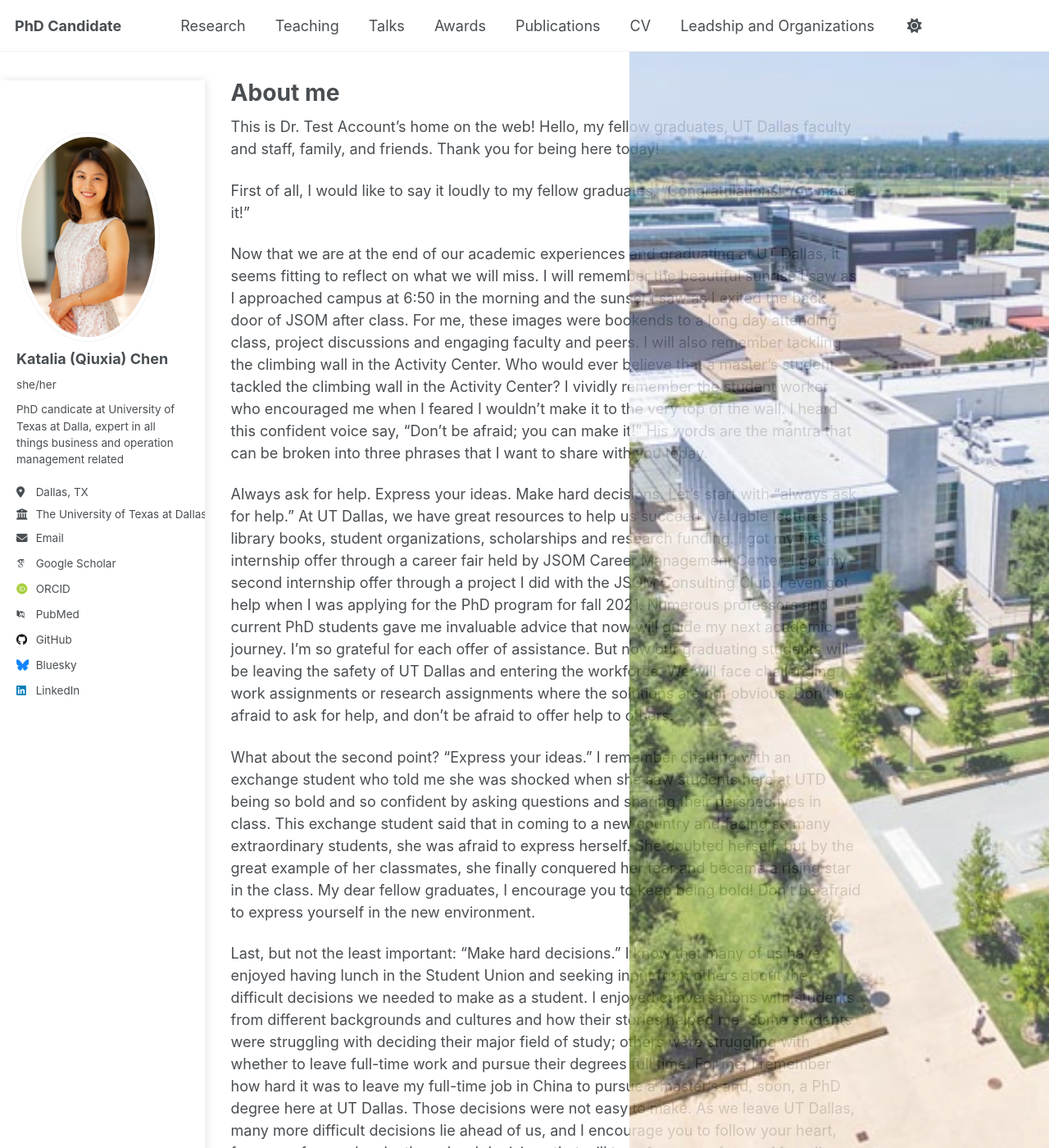
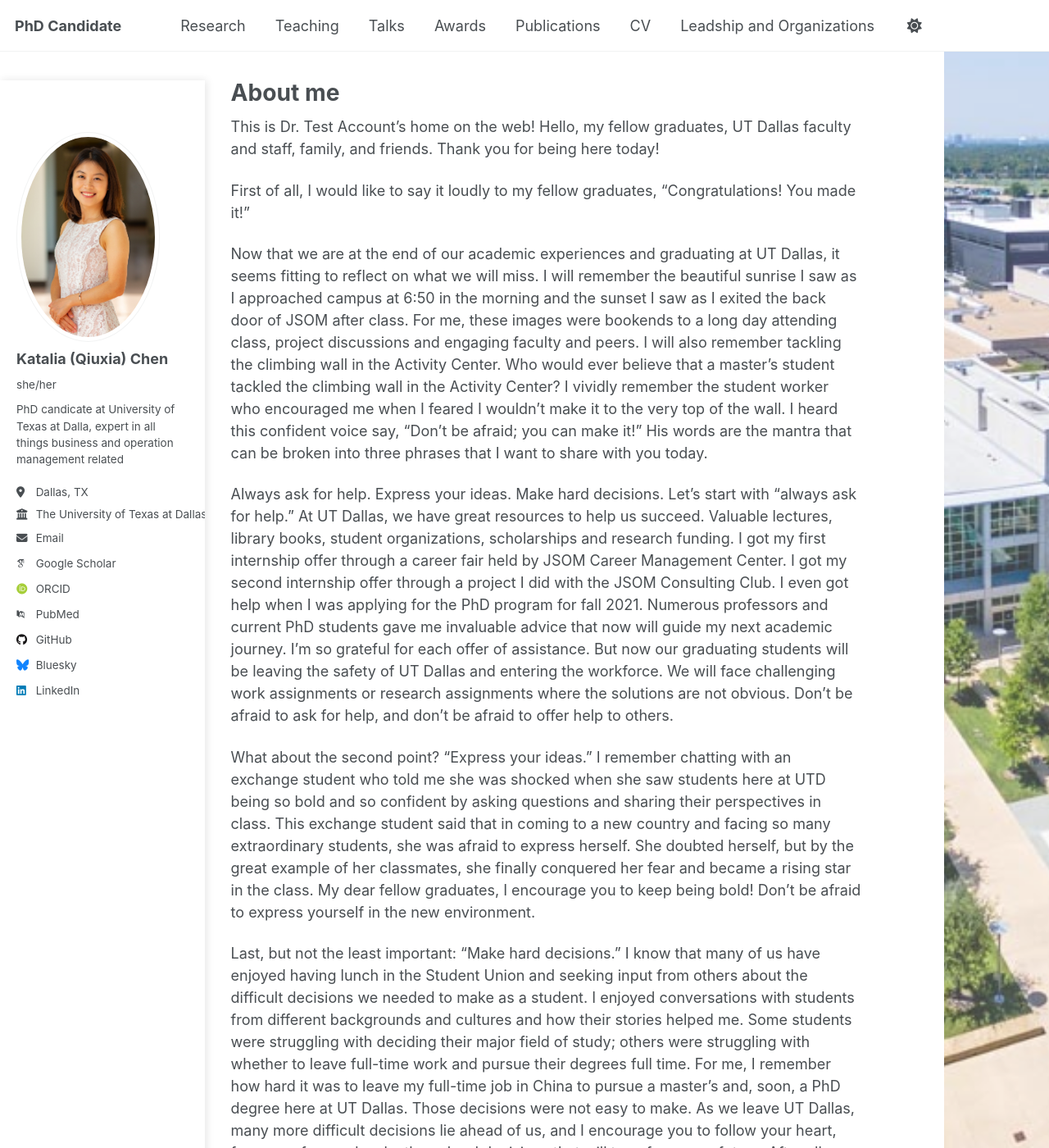
Before and after one commit to qxc2/Katalia_Qiuxia_Chen_v1, a Jekyll site: the page built from _pages/about.md, in a window 1280 px wide and 1400 px high. Shown: the whole window at 82% size. Built offline with Jekyll 4.4.1, drawn with Linux system fonts in a browser that asks for light colours; some web fonts are replaced.

Commit message:
Update main.scss

```diff
--- a/assets/css/main.scss
+++ b/assets/css/main.scss
@@ -77,7 +77,7 @@ body::before {
     position: fixed;
     top: 0;
     right: 0;
-    width: 40vw;  /* Adjust width of the background image */
+    width: 10vw;  /* Adjust width of the background image */
     height: 100vh; /* Full height */
     background-image: url('https://sp112358.github.io/Katalia_Qiuxia_Chen_2/assets/UTD-1.jpg'); /* Update with correct path */
     background-size: cover;
```
